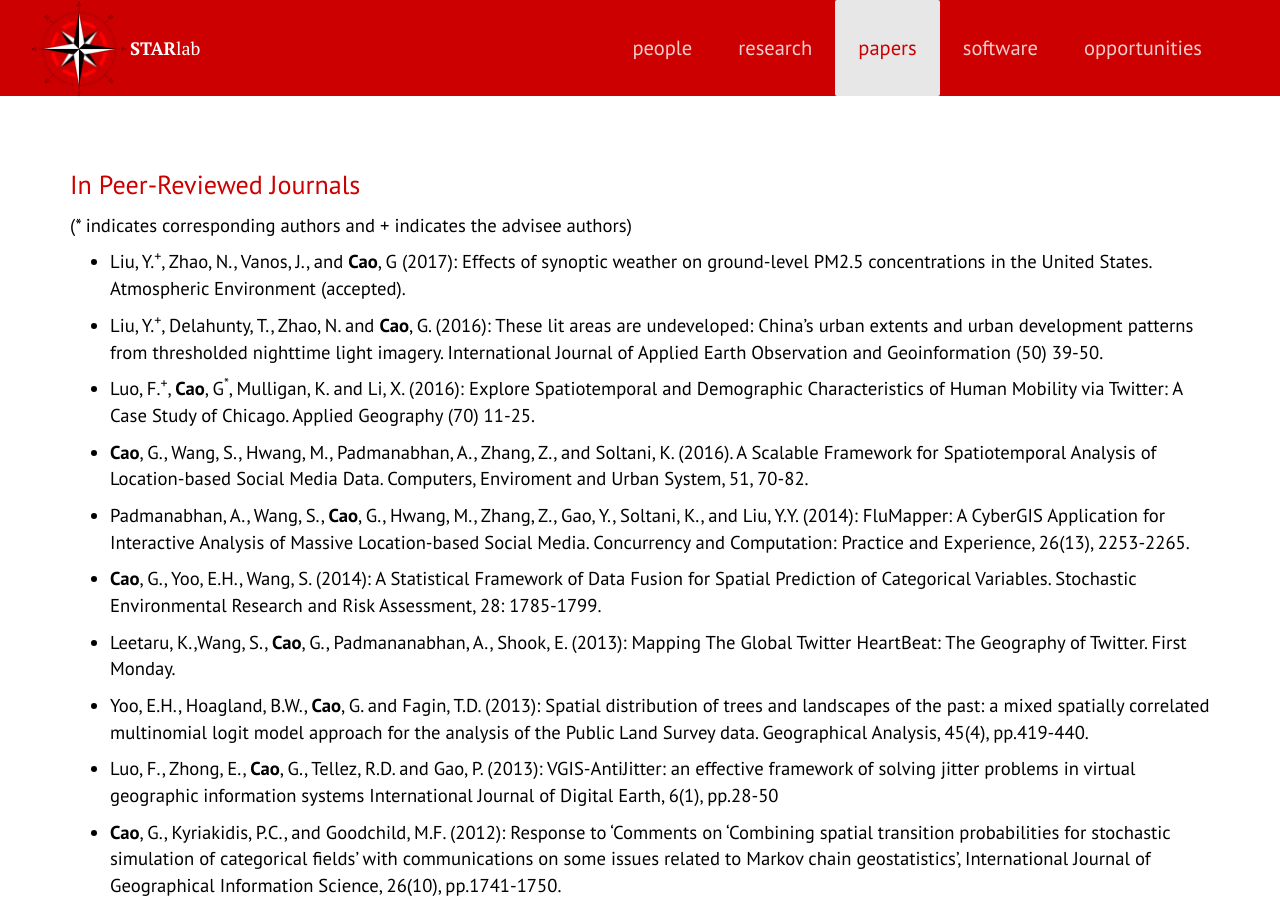
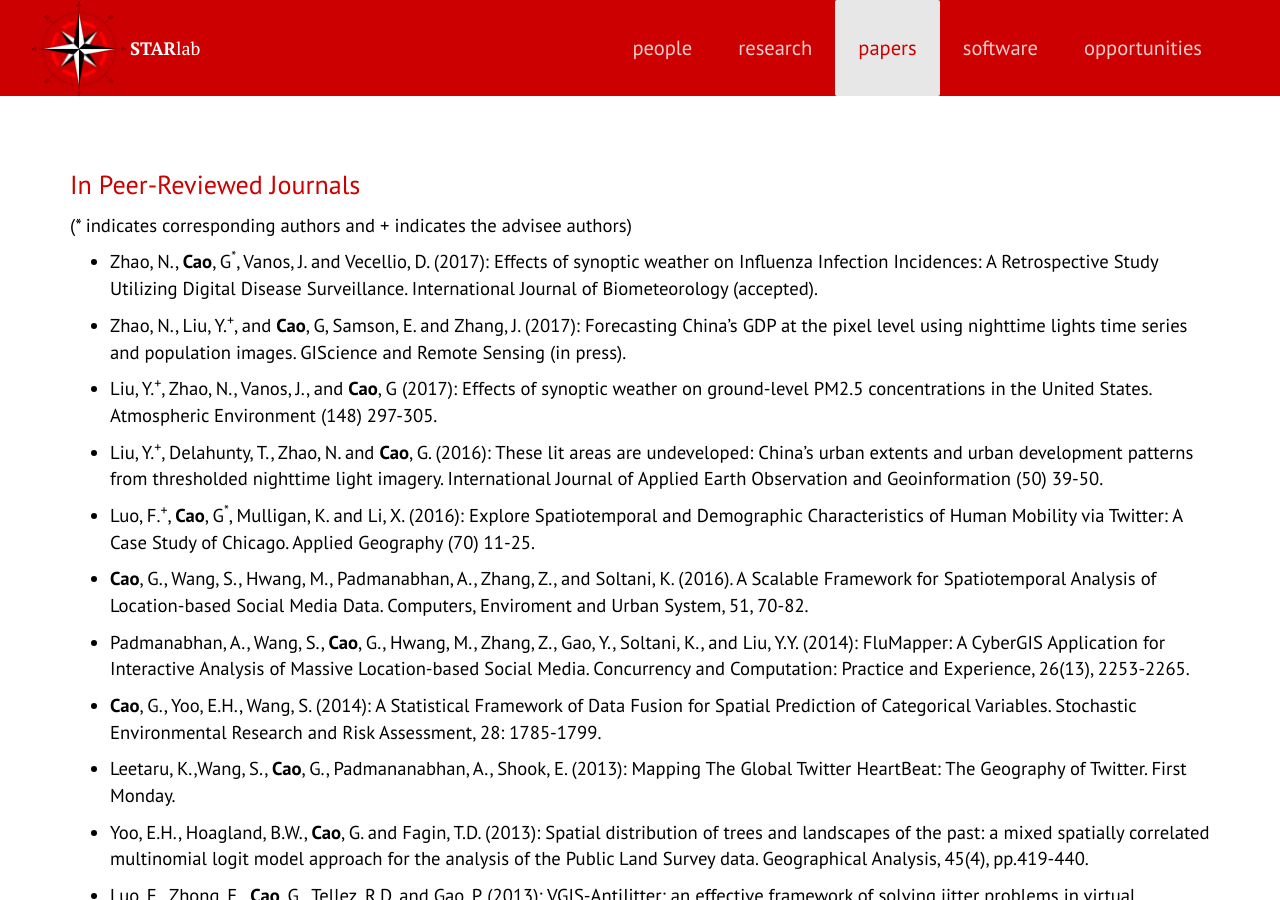
Before and after one commit to thestarlab/thestarlab.github.io, a Jekyll site: the page built from papers.md, in a window 1280 px wide and 900 px high. Built offline with Jekyll 4.4.1, drawn with Linux system fonts in a browser that asks for light colours; nearby versions of some CDN libraries; some web fonts are replaced; a script that is not in the unit is left out; comment, search, counter and statistics services are not loaded.

Commit message:
new papers

```diff
--- a/papers.md
+++ b/papers.md
@@ -12,8 +12,18 @@ Journals*</span> -->
 # In Peer-Reviewed Journals
 (* indicates corresponding authors and + indicates the advisee authors)
 
+- Zhao, N., **Cao**, G<sup>*</sup>, Vanos, J. and Vecellio, D. (2017):
+  Effects of synoptic weather on Influenza Infection Incidences: A
+Retrospective Study Utilizing Digital Disease Surveillance. International
+Journal of Biometeorology (accepted).
 
-- Liu, Y.<sup>+</sup>, Zhao, N., Vanos, J., and **Cao**, G (2017): Effects of synoptic weather on ground-level PM2.5 concentrations in the United States. Atmospheric Environment (accepted).
+-  Zhao, N., Liu, Y.<sup>+</sup>, and **Cao**, G,  Samson, E. and Zhang, J. (2017):
+  Forecasting China's GDP at the pixel level using nighttime lights time
+series and population images. GIScience and Remote Sensing (in press).
+
+- Liu, Y.<sup>+</sup>, Zhao, N., Vanos, J., and **Cao**, G (2017): Effects
+  of synoptic weather on ground-level PM2.5 concentrations in the United
+States. Atmospheric Environment (148) 297-305.
 
 
 -  Liu, Y.<sup>+</sup>, Delahunty, T., Zhao, N. and **Cao**, G. (2016):
```
Also changed, not shown: other parts of papers.md (+4 -2 lines), _posts/2016-12-16-naizhuo.md (added, +13 -0 lines).
